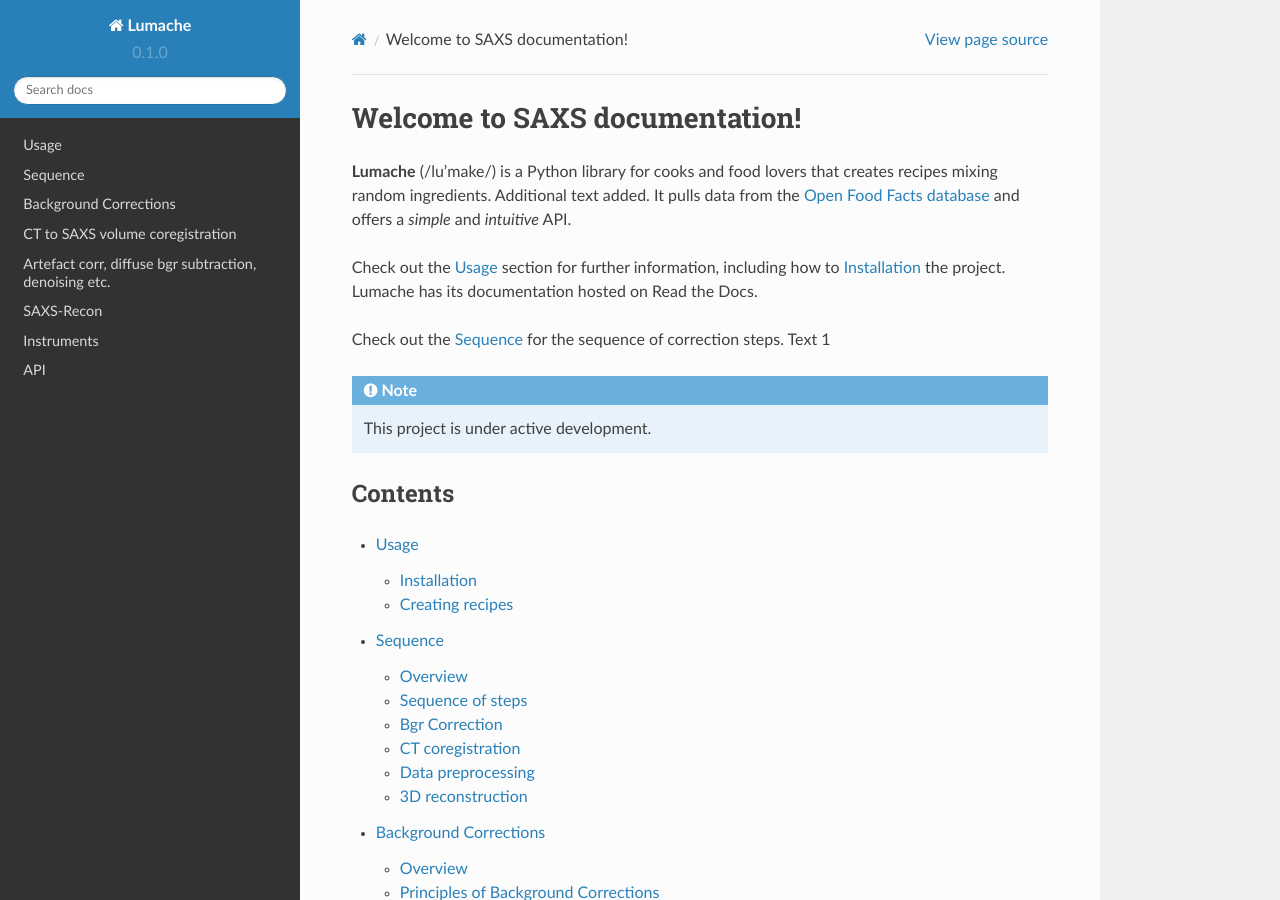
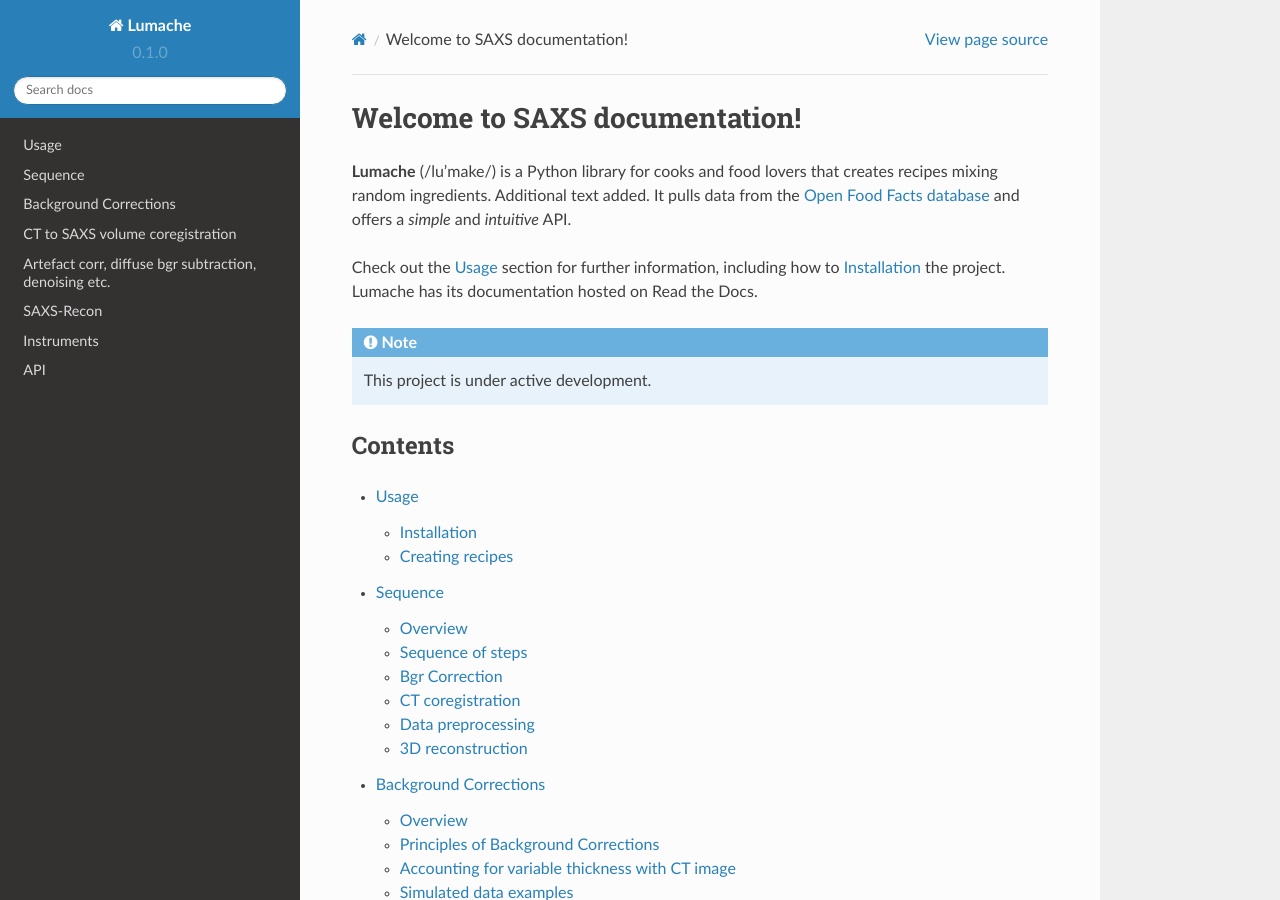
Before and after one commit to himadri111/saxs-docs-tutorial, a Sphinx documentation site: the page built from docs/source/index.rst, in a window 1280 px wide and 900 px high. Built offline with Sphinx 7.4.7 and the Read the Docs theme 2.0.0, drawn with Linux system fonts in a browser that asks for light colours.

Commit message:
Update index.rst

```diff
--- a/docs/source/index.rst
+++ b/docs/source/index.rst
@@ -8,8 +8,6 @@
 
 Check out the :doc:`usage` section for further information, including
 how to :ref:`installation` the project. Lumache has its documentation hosted on Read the Docs.
-
-Check out the :doc:`sequence` for the sequence of correction steps. Text 1
 
 .. note::
 
```
